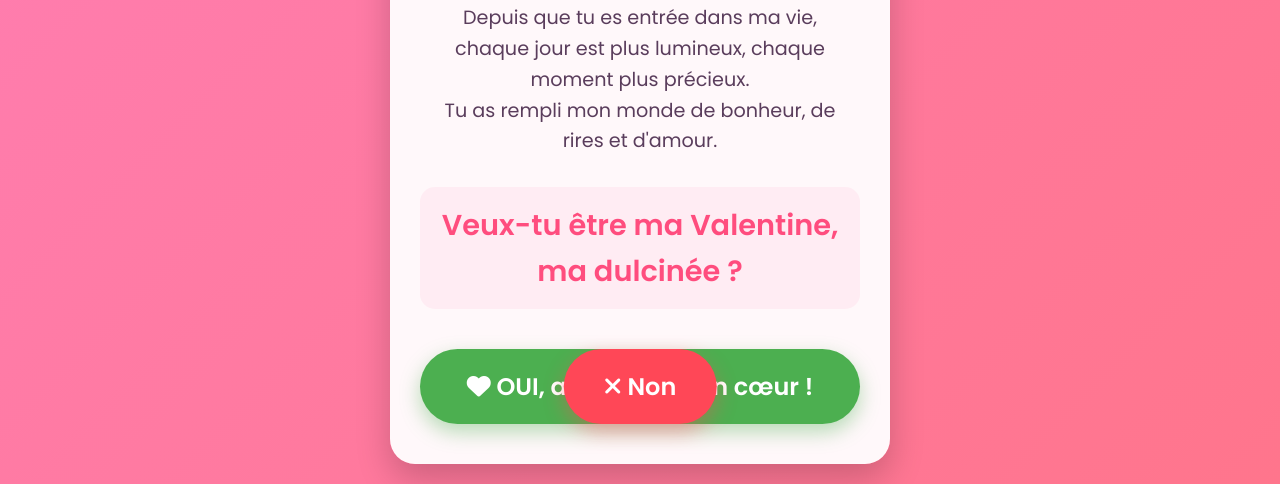
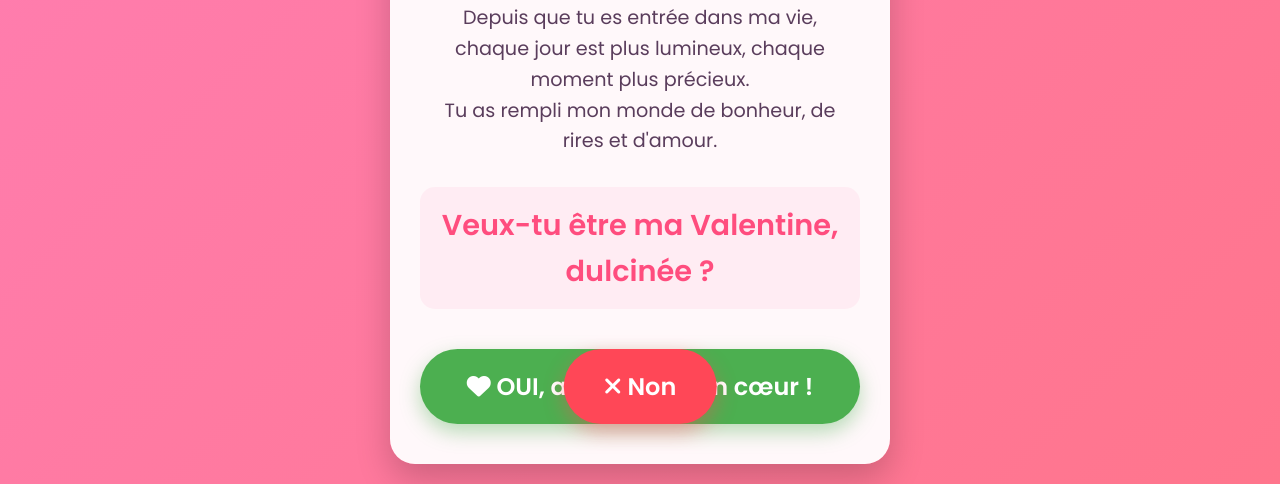
Before and after one commit to Feliz6/amour-en-code-pour-emmanuela, a plain HTML site: page emmanuela-ma-valentine.html in a window 1280 px wide. Shown: the part 327-811 px from the top of the page. Drawn offline with Linux system fonts and the light colour scheme.

Commit message:
Update emmanuela-ma-valentine.html

```diff
--- a/emmanuela-ma-valentine.html
+++ b/emmanuela-ma-valentine.html
@@ -282,7 +282,7 @@
         </div>
 
         <div class="question">
-            Veux-tu être ma Valentine, ma dulcinée ?
+            Veux-tu être ma Valentine, dulcinée ?
         </div>
 
         <div class="buttons-container">
```
